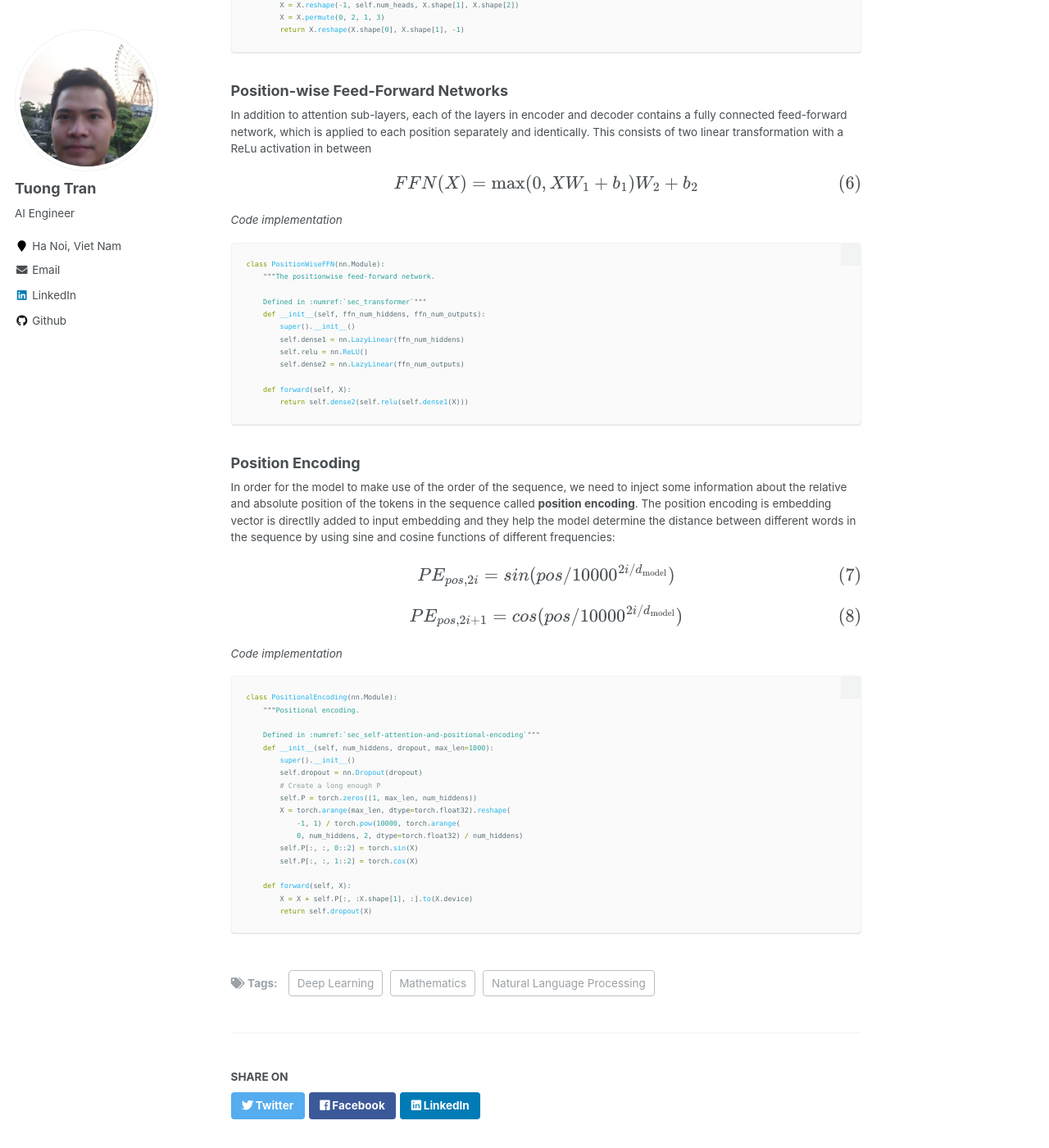
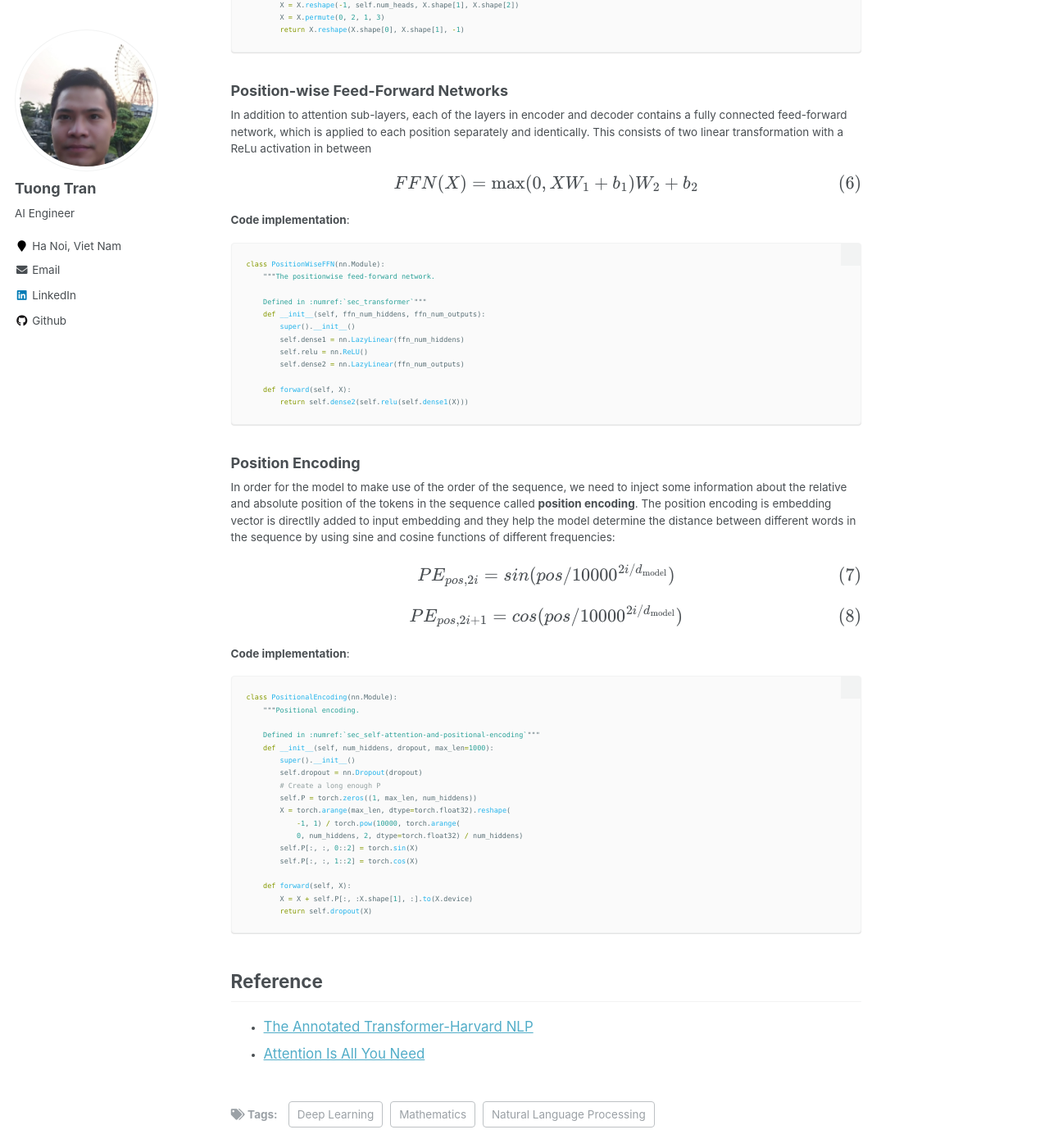
Before and after one commit to tuongtranngoc/tuongtranngoc.github.io, a Jekyll site: the page built from _posts/2024-01-23-AttentionIsAllYouNeed.md, in a window 1280 px wide and 1400 px high, scrolled down 4677 px. Shown: the whole window at 82% size. Built offline with Jekyll 4.4.1, drawn with Linux system fonts in a browser that asks for light colours; formulas are drawn with MathJax 3.

Commit message:
update: blogs/transformer

````diff
--- a/_posts/2024-01-23-AttentionIsAllYouNeed.md
+++ b/_posts/2024-01-23-AttentionIsAllYouNeed.md
@@ -73,7 +73,7 @@ The output of Attention is computed by the Scaled Dot-Product Attention:
 
 $$\text{Attention}(Q, K, V)=\text{softmax}(\frac{QK^T}{\sqrt{d_k}})V$$
 
-*Code implementation*:
+**Code implementation**:
 
 ```python
 def masked_softmax(X, valid_lens):
@@ -135,7 +135,7 @@ $\text{head}_i=\text{Attention}(QW_i^Q, KW_i^K, VW_i^V)$,
 
 $W_i^Q \in R^{d_\text{model} \times d_k}, W_i^K \in R^{d_\text{model} \times d_k}, W_i^V \in R^{d_\text{model} \times d_v}, W^O \in R^{hd_v \times d_\text{model}}$
 
-*Code implementation*
+**Code implementation**:
 
 ```python
 class MultiHeadAttention(nn.Module):
@@ -204,7 +204,7 @@ In addition to attention sub-layers, each of the layers in encoder and decoder c
 
 $$FFN(X)=\text{max}(0, XW_1 + b_1)W_2 + b_2$$
 
-*Code implementation*
+**Code implementation**:
 
 ```python
 class PositionWiseFFN(nn.Module):
@@ -229,7 +229,7 @@ $$PE_{pos, 2i}=sin(pos/10000^{2i/d_\text{model}})$$
 
 $$PE_{pos, 2i+1}=cos(pos/10000^{2i/d_\text{model}})$$
 
-*Code implementation*
+**Code implementation**:
 
 ```python
 class PositionalEncoding(nn.Module):
@@ -251,3 +251,7 @@ class PositionalEncoding(nn.Module):
         X = X + self.P[:, :X.shape[1], :].to(X.device)
         return self.dropout(X)
 ```
+
+## Reference
++ [The Annotated Transformer-Harvard NLP](https://nlp.seas.harvard.edu/2018/04/03/attention.html)
++ [Attention Is All You Need](https://arxiv.org/abs/1706.03762)
````
